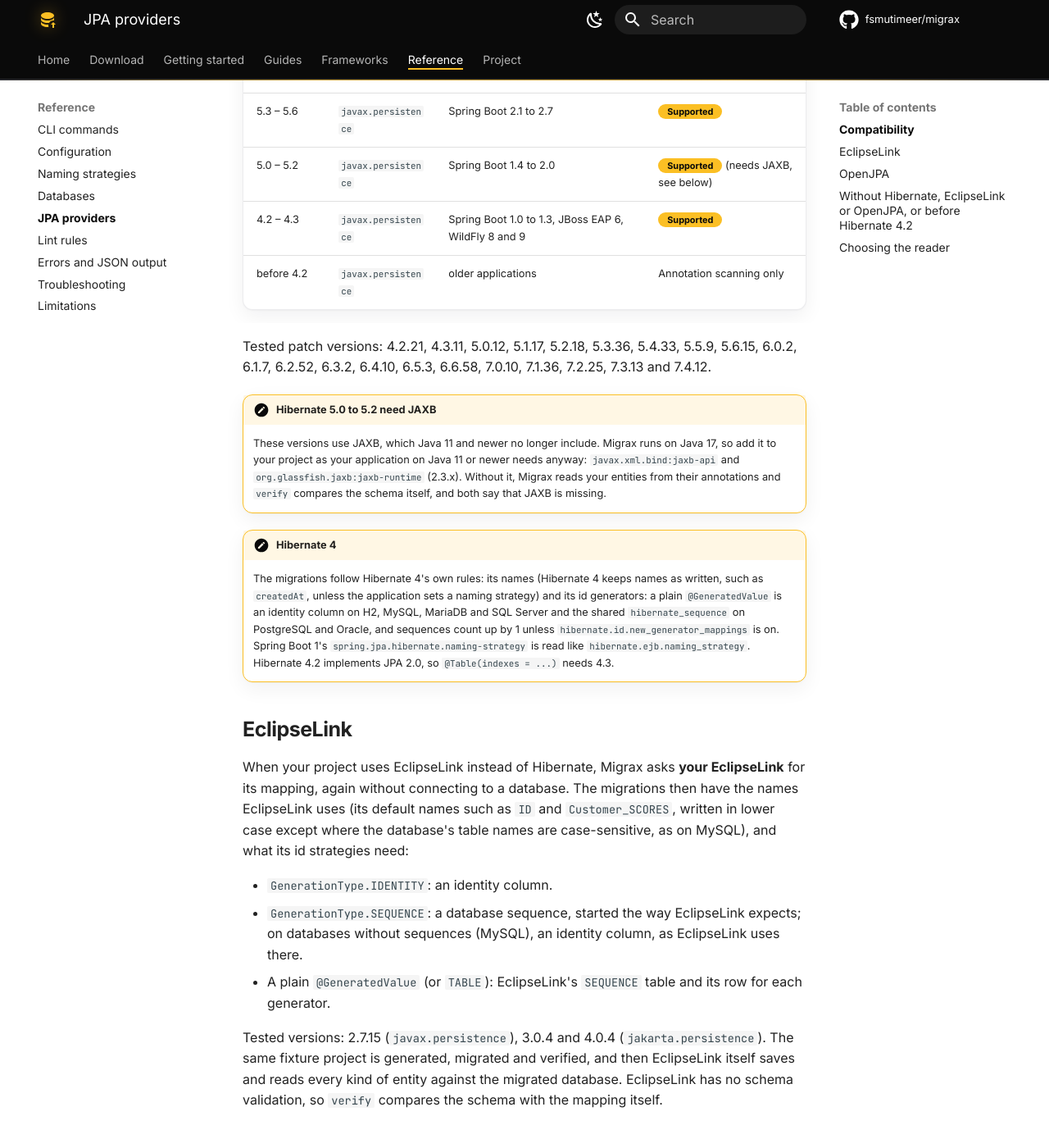
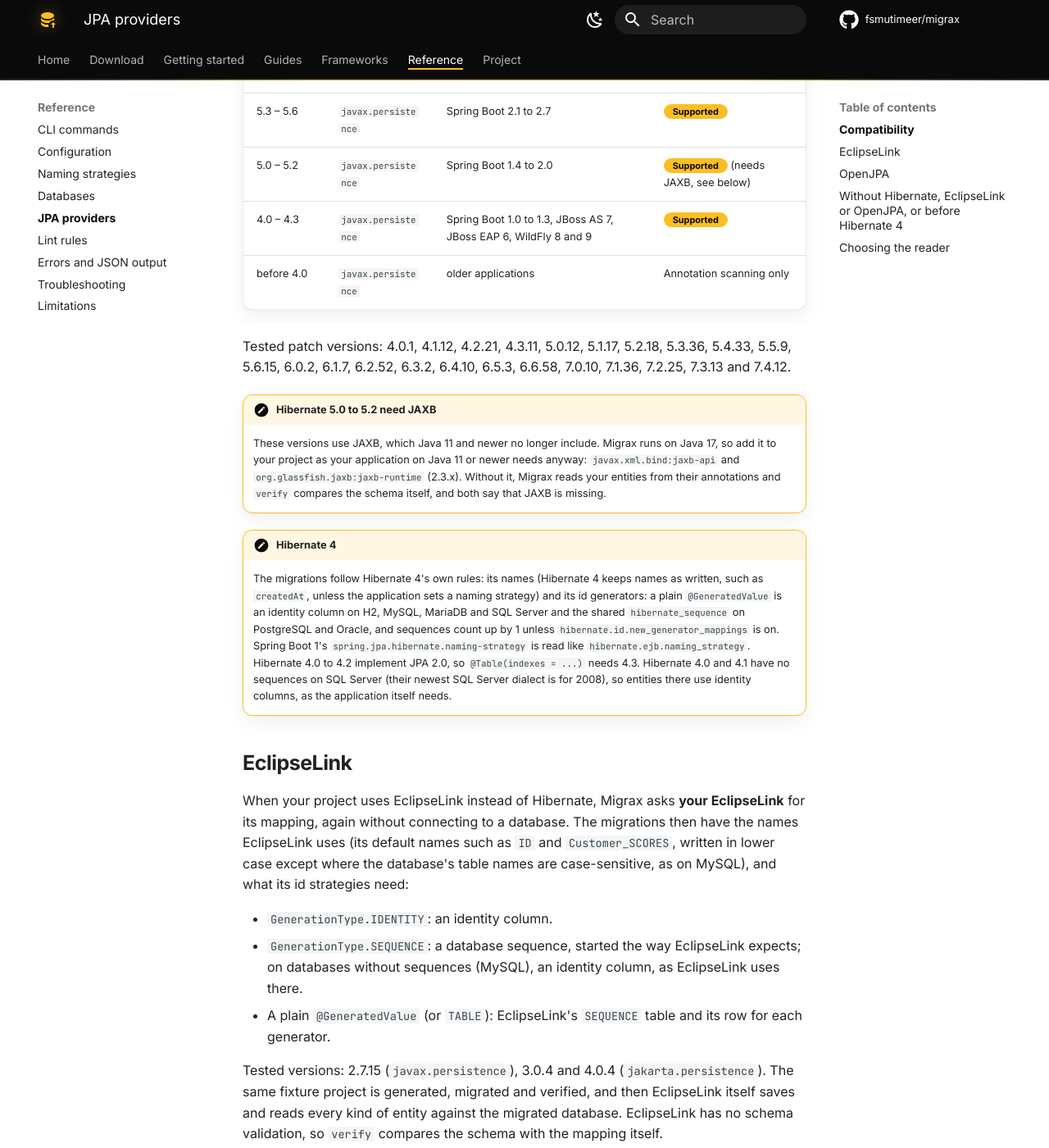
Before and after one commit to fsmutimeer/migrax, an MkDocs documentation site: the page built from docs/reference/hibernate.md, in a window 1280 px wide and 1400 px high, scrolled down 697 px. Shown: the whole window at 82% size. Built offline with MkDocs 1.6.1 and Material for MkDocs 9.7.7, drawn with Linux system fonts in a browser that asks for light colours; comment, search, counter and statistics services are not loaded; some of the changed text lies outside the part shown.

Commit message:
feat(hibernate): read Hibernate 4.0 and 4.1 through their own mapping
The Hibernate 4 reader works unchanged on 4.0 and 4.1: the matrix generates,
migrates and verifies the fixture with both, and their migrations are the same
as 4.2's. On PostgreSQL, 4.0 only has PostgreSQLDialect, so the reader falls
back to it. Both versions join the matrix and CI, and the docs now say
Hibernate 4.0 and newer.

```diff
--- a/docs/reference/hibernate.md
+++ b/docs/reference/hibernate.md
@@ -1,6 +1,6 @@
 # JPA providers
 
-With Hibernate 4.2 or newer in your project, Migrax asks **your Hibernate version itself** for
+With Hibernate 4 or newer in your project, Migrax asks **your Hibernate version itself** for
 the mapping, without connecting to a database. The generated schema is therefore exactly what
 your application expects: names, types, join tables, element collections, inheritance and
 sequences.
@@ -20,10 +20,10 @@
 | 6.0 – 6.2 | `jakarta.persistence` | Spring Boot 3.0 and 3.1, early Quarkus 3 releases | <span class="mx-ok">Supported</span> |
 | 5.3 – 5.6 | `javax.persistence` | Spring Boot 2.1 to 2.7 | <span class="mx-ok">Supported</span> |
 | 5.0 – 5.2 | `javax.persistence` | Spring Boot 1.4 to 2.0 | <span class="mx-ok">Supported</span> (needs JAXB, see below) |
-| 4.2 – 4.3 | `javax.persistence` | Spring Boot 1.0 to 1.3, JBoss EAP 6, WildFly 8 and 9 | <span class="mx-ok">Supported</span> |
-| before 4.2 | `javax.persistence` | older applications | Annotation scanning only |
+| 4.0 – 4.3 | `javax.persistence` | Spring Boot 1.0 to 1.3, JBoss AS 7, JBoss EAP 6, WildFly 8 and 9 | <span class="mx-ok">Supported</span> |
+| before 4.0 | `javax.persistence` | older applications | Annotation scanning only |
 
-Tested patch versions: 4.2.21, 4.3.11, 5.0.12, 5.1.17, 5.2.18, 5.3.36, 5.4.33, 5.5.9, 5.6.15, 6.0.2, 6.1.7,
+Tested patch versions: 4.0.1, 4.1.12, 4.2.21, 4.3.11, 5.0.12, 5.1.17, 5.2.18, 5.3.36, 5.4.33, 5.5.9, 5.6.15, 6.0.2, 6.1.7,
 6.2.52, 6.3.2, 6.4.10, 6.5.3, 6.6.58, 7.0.10, 7.1.36, 7.2.25, 7.3.13 and 7.4.12.
 
 !!! note "Hibernate 5.0 to 5.2 need JAXB"
@@ -42,7 +42,9 @@
     Server and the shared `hibernate_sequence` on PostgreSQL and Oracle, and sequences count
     up by 1 unless `hibernate.id.new_generator_mappings` is on. Spring Boot 1's
     `spring.jpa.hibernate.naming-strategy` is read like `hibernate.ejb.naming_strategy`.
-    Hibernate 4.2 implements JPA 2.0, so `@Table(indexes = ...)` needs 4.3.
+    Hibernate 4.0 to 4.2 implement JPA 2.0, so `@Table(indexes = ...)` needs 4.3. Hibernate 4.0
+    and 4.1 have no sequences on SQL Server (their newest SQL Server dialect is for 2008), so
+    entities there use identity columns, as the application itself needs.
 
 ## EclipseLink
 
@@ -76,7 +78,7 @@
 saving and reading every kind of entity against the migrated database, as for EclipseLink.
 OpenJPA has no sequences on MySQL and MariaDB: use `GenerationType.IDENTITY` there.
 
-## Without Hibernate, EclipseLink or OpenJPA, or before Hibernate 4.2
+## Without Hibernate, EclipseLink or OpenJPA, or before Hibernate 4
 
 Migrax then scans the JPA annotations and applies Hibernate 6's rules. That covers the common
 mappings, but types and sequence names can differ from older Hibernate versions (they use one
--- a/overrides/home.html
+++ b/overrides/home.html
@@ -64,7 +64,7 @@
   </div>
 
   <div class="mx-stats md-grid">
-    <div class="mx-stat"><strong data-mx-count="26">26</strong><span>versions of Hibernate, EclipseLink and OpenJPA tested</span></div>
+    <div class="mx-stat"><strong data-mx-count="28">28</strong><span>versions of Hibernate, EclipseLink and OpenJPA tested</span></div>
     <div class="mx-stat"><strong data-mx-count="8">8</strong><span>databases, from SQLite to Oracle</span></div>
     <div class="mx-stat"><strong data-mx-count="5">5</strong><span>frameworks, plus Maven and Gradle plugins</span></div>
     <div class="mx-stat"><strong>0</strong><span>configuration files to write</span></div>
```
Also changed, not shown: CHANGELOG.md (+5 -0 lines), CONTRIBUTING.md (+1 -1 lines), README.md (+1 -1 lines), docs/guides/how-it-works.md (+1 -1 lines), docs/index.md (+1 -1 lines), docs/reference/limitations.md (+1 -1 lines), docs/reference/troubleshooting.md (+1 -1 lines), 6 other files.
